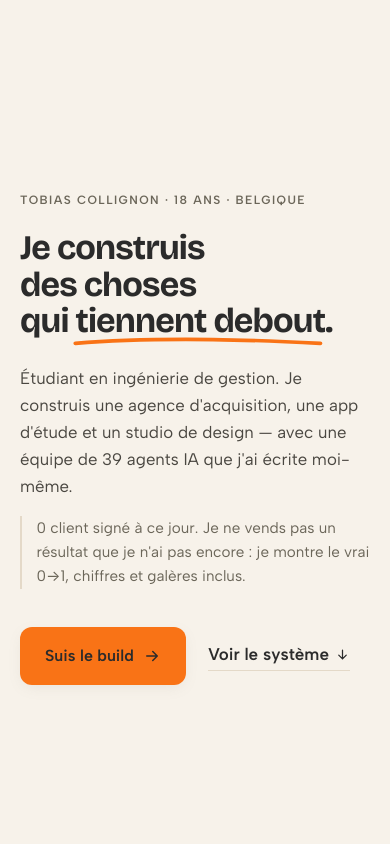
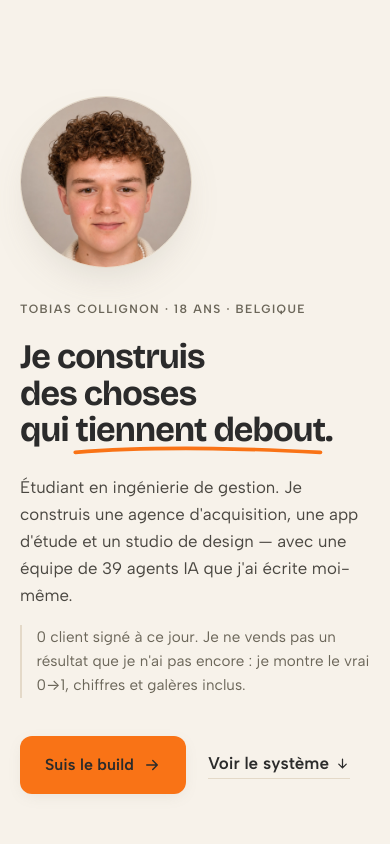
Before and after one commit to tobiascollignon-maker/tobias-hub, a plain HTML site: page index.html in a window 390 px wide. Shown: the top 844 px of the page. Drawn offline with Linux system fonts and the light colour scheme.

Commit message:
feat(hub): portrait dans le hero + image de partage avec le visage
Avatar IA assumé par Tobias (décision explicite) : la 2e génération, plus
naturelle — sourire léger, peau réelle. ⛔ PAS les planches face-lock du vault
(torse nu, fond clinique) : ce sont des outils techniques, pas des portraits.

- hero desktop : asymétrie 1.2/0.8, liseré chaud + ombre teintée. Pas de cadre
  blanc : le fond taupe de la photo répond au beige de la page au lieu de s'y coller.
- hero mobile : portrait rond AU-DESSUS du texte (le visiteur vient d'Instagram,
  il veut voir la personne) — recadré à 8% sinon le haut des cheveux est rogné.
- og.jpg refaite avec le visage, fondu vers le beige — bien plus cliquable en DM/story.
- alt descriptif (pas aria-hidden) : un portrait n'est pas un ornement.
- zéro orange sur la photo : la marque orange est déjà dépensée sur le trait du titre.

Vérifié : 0 scroll horizontal (390 + 1440), 0 erreur JS, 0 lien sans noopener,
0 image sans alt, org-chart démarre, gitleaks clean.

Co-Authored-By: Claude Opus 4.8 (1M context) <noreply@anthropic.com>

```diff
--- a/index.html
+++ b/index.html
@@ -113,7 +113,7 @@
 <main>
 
   <!-- ═══ 1. HERO ═══ -->
-  <section class="hero" aria-labelledby="h-hero">
+  <section class="hero hero--photo" aria-labelledby="h-hero">
     <div class="wrap">
       <div class="hero__inner">
         <p class="eyebrow">Tobias Collignon · 18 ans · Belgique</p>
@@ -145,6 +145,14 @@
           </a>
         </div>
       </div>
+
+      <!-- Le fond du portrait est TAUPE, la page est BEIGE : deux neutres chauds.
+           Pas de cadre blanc (le rectangle se verrait) — un liseré fin + une ombre
+           teintée chaud suffisent : la photo appartient à la page. Zéro orange ici,
+           la marque orange est déjà dépensée sur le trait du titre. -->
+      <figure class="hero__portrait">
+        <img src="/assets/img/tobias.jpg" alt="Tobias Collignon" width="800" height="1000" fetchpriority="high" decoding="async">
+      </figure>
     </div>
   </section>
 
--- a/styles.css
+++ b/styles.css
@@ -204,20 +204,35 @@ h3 {
 }
 .hero__cta { display: flex; flex-wrap: wrap; gap: .9rem 1.4rem; align-items: center; }
 
-/* Prêt pour la photo : dès que assets/img/tobias.jpg existe, ajouter .hero--photo
-   sur <section class="hero"> et décommenter <figure class="hero__portrait"> */
+/* Portrait — asymétrie 1.2/0.8 (pas 50/50 : le texte porte, la photo accompagne) */
 .hero--photo .wrap {
-  display: grid; grid-template-columns: 1.15fr .85fr;
-  gap: clamp(2rem, 5vw, 4rem); align-items: center;
+  display: grid; grid-template-columns: 1.2fr .8fr;
+  gap: clamp(2rem, 5vw, 4.5rem); align-items: center;
 }
+.hero__portrait { position: relative; }
 .hero__portrait img {
-  width: 100%; border-radius: 20px;
-  box-shadow: var(--shadow-lg);
-  aspect-ratio: 4/5; object-fit: cover;
+  width: 100%;
+  aspect-ratio: 4/5; object-fit: cover; object-position: center 22%;
+  border-radius: 18px;
+  border: 1px solid var(--stroke);   /* liseré chaud : marie le taupe de la photo au beige */
+  box-shadow: var(--shadow-lg);      /* ombre TEINTÉE chaud, jamais grise */
 }
+/* Un halo beige très doux sous la photo : elle repose sur la page au lieu d'y être collée. */
+.hero__portrait::after {
+  content: ""; position: absolute; inset: auto 6% -14px 6%;
+  height: 26px; border-radius: 50%;
+  background: radial-gradient(ellipse at center, rgba(138,133,120,.18), transparent 70%);
+  z-index: -1;
+}
+
+/* Mobile : le portrait passe AU-DESSUS du texte, en bandeau court.
+   On ne le masque plus — le visiteur vient d'Instagram, il veut voir la personne. */
 @media (max-width: 860px) {
-  .hero--photo .wrap { grid-template-columns: 1fr; }
-  .hero__portrait { display: none; }   /* mobile : la parole d'abord */
+  .hero--photo .wrap { grid-template-columns: 1fr; gap: 2rem; }
+  .hero__portrait { order: -1; max-width: 172px; }
+  /* rond : lit comme un avatar. 8% (et non 22%) sinon le haut des cheveux est rogné. */
+  .hero__portrait img { aspect-ratio: 1/1; border-radius: 50%; object-position: center 8%; }
+  .hero__portrait::after { display: none; }
 }
 
 /* ---------- 2. Le système (l'élément SIGNATURE) -------------------------- */
```
Also changed, not shown: assets/img/og.jpg, assets/img/tobias.jpg (added).
